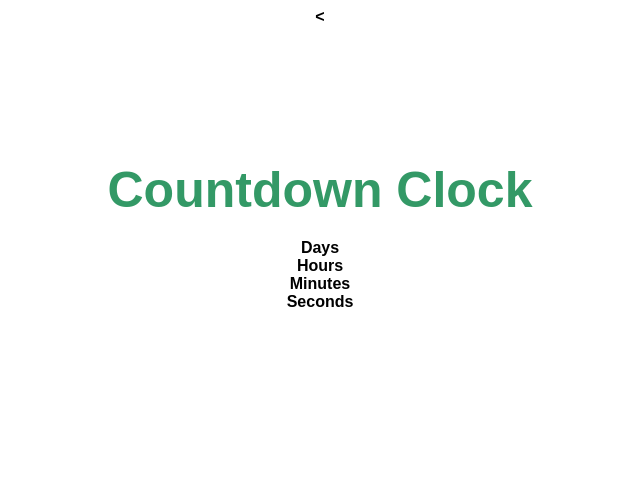
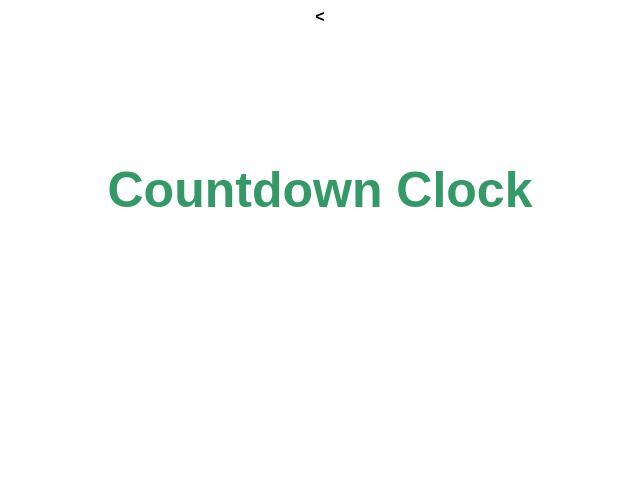
Before and after one commit to scampcoder/countdown-clock, a plain HTML site: page index.html in a window 1280 px wide. Shown: the whole page, without its empty margins (320-960 px from the left). Drawn offline with Linux system fonts and the light colour scheme.

Commit message:
Initial style for clockdiv

```diff
--- a/style.css
+++ b/style.css
@@ -11,3 +11,12 @@ h1 {
   font-size: 50px;
   margin: 135px 0px 20px;
 }
+
+#clockdiv {
+  font-family: sans-serif;
+  color: #fff;
+  display: inline-inline-block;
+  font-weight: 100;
+  text-align: center;
+  font-size: 55px;
+}
```
